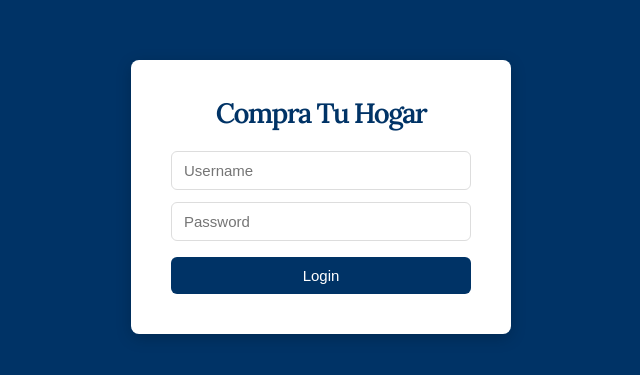
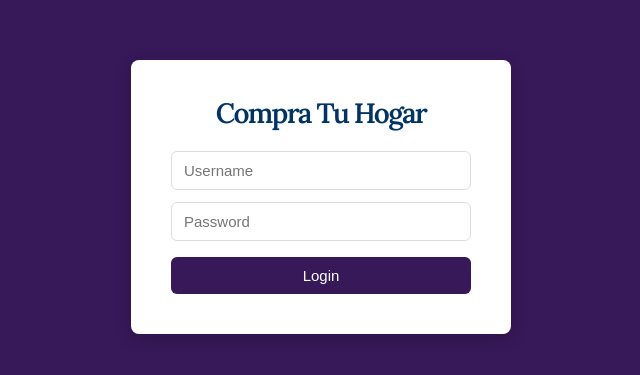
Before and after one commit to 2026c1-pdes-grupo4/frontend, a React (Vite) app: page /login in a window 1280 px wide. Shown: the part 203-578 px from the top of the page, without its empty margins (319-959 px from the left). Built offline with nearby package versions, Linux system fonts and the light colour scheme.

Commit message:
por si acaso

```diff
--- a/src/index.css
+++ b/src/index.css
@@ -64,7 +64,7 @@
 
 body {
   margin: 0;
-  background: #003366;
+  background: #371859;
 }
 
 h1,
--- a/src/views/LoginPage.css
+++ b/src/views/LoginPage.css
@@ -37,7 +37,7 @@
 
 .login-form button {
   padding: 10px;
-  background: #003366;
+  background: #371859;
   color: #fff;
   border: none;
   border-radius: 6px;
```
